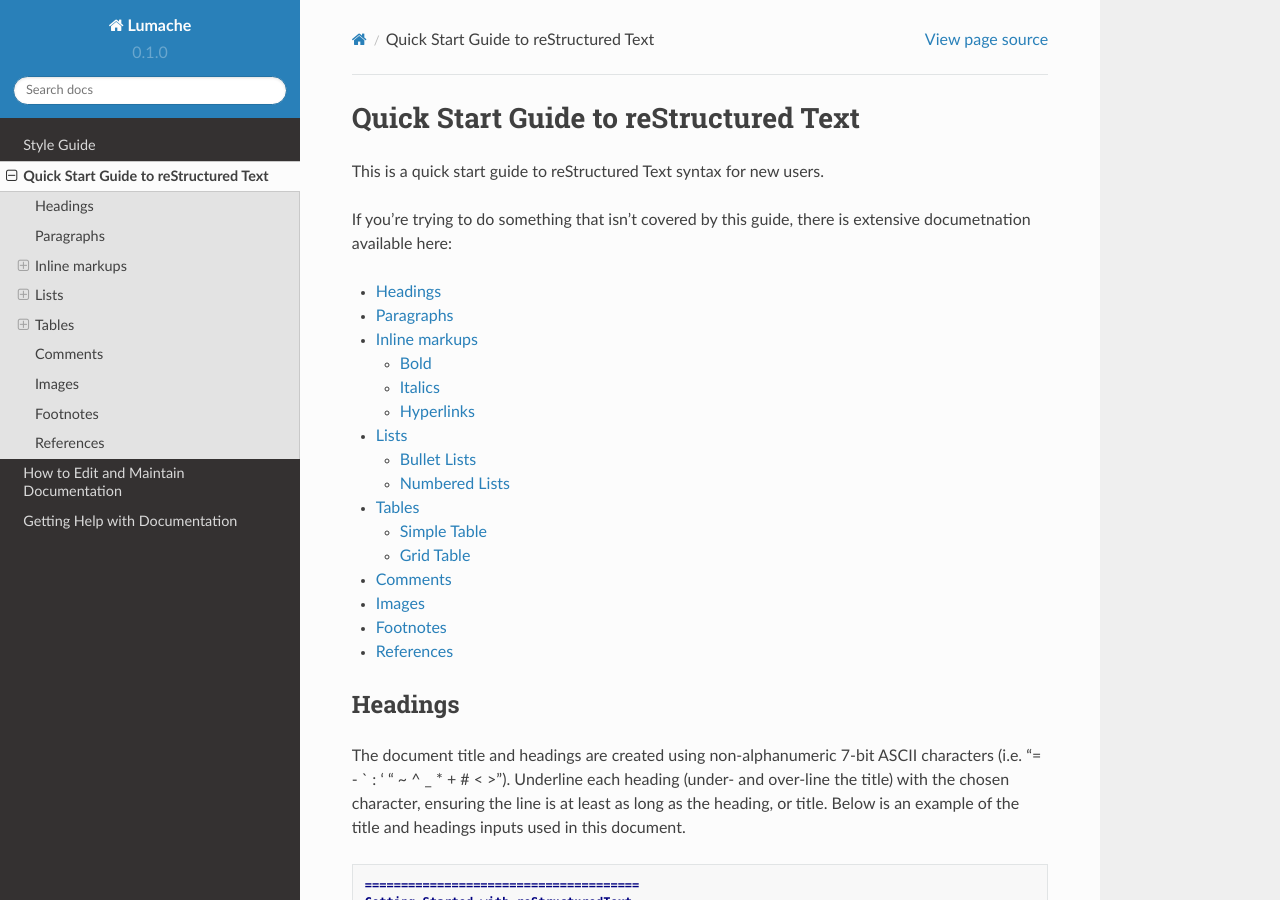
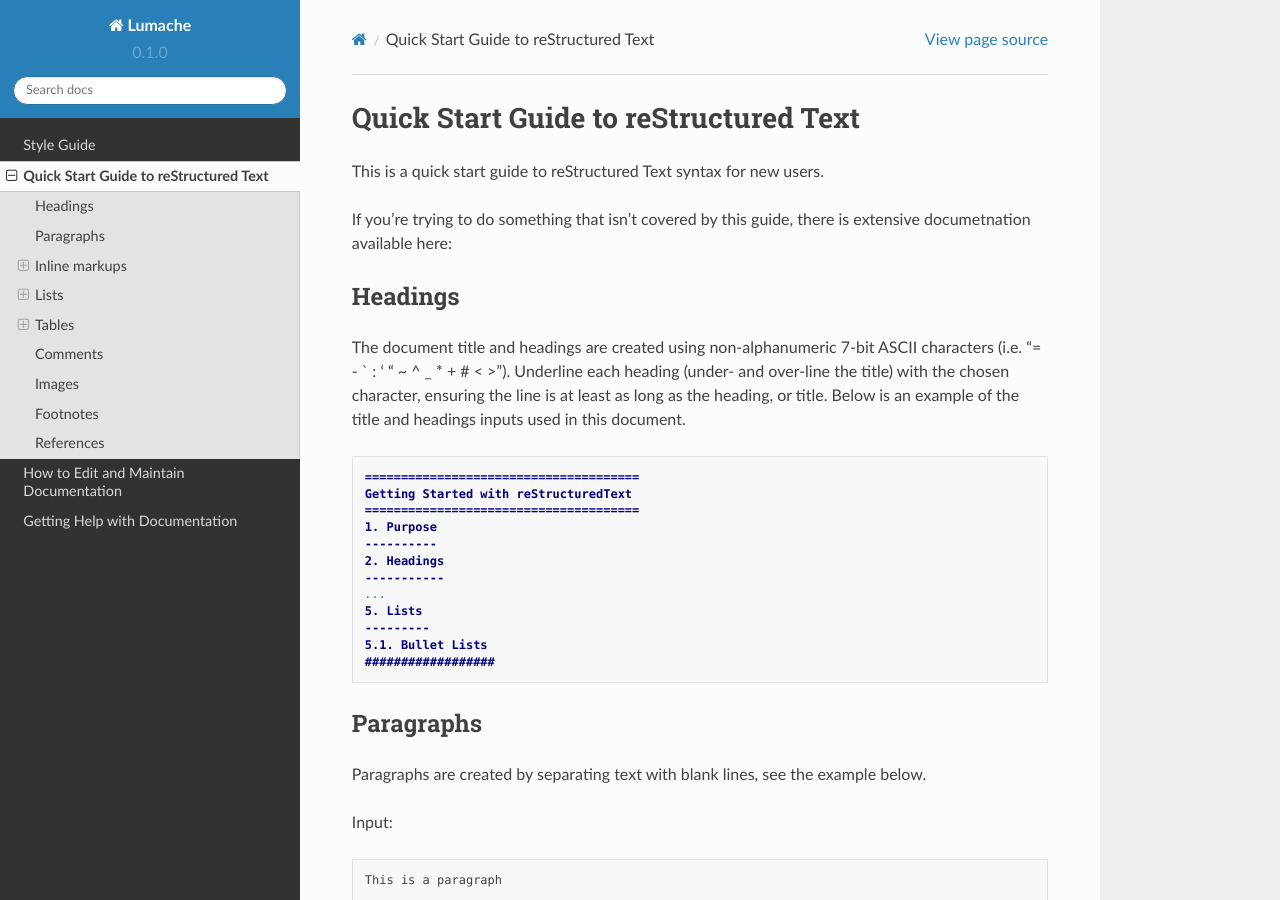
Before and after one commit to LillianJH/howto_rtd, a Sphinx documentation site: the page built from docs/source/quick_rst.rst, in a window 1280 px wide and 900 px high. Built offline with Sphinx 7.4.7 and the Read the Docs theme 2.0.0, drawn with Linux system fonts in a browser that asks for light colours; part of the change alters nothing that is shown.

```diff
--- a/docs/source/quick_rst.rst
+++ b/docs/source/quick_rst.rst
@@ -7,10 +7,10 @@ This is a quick start guide to reStructured Text syntax for new users.
 
 If you're trying to do something that isn't covered by this guide, there is extensive documetnation available here:
 
-.. contents::
+.. toctree::
     :local:
     :backlinks: entry
-    :depth: 2
+    :maxdepth: 2
 
 Headings
 -----------
```
